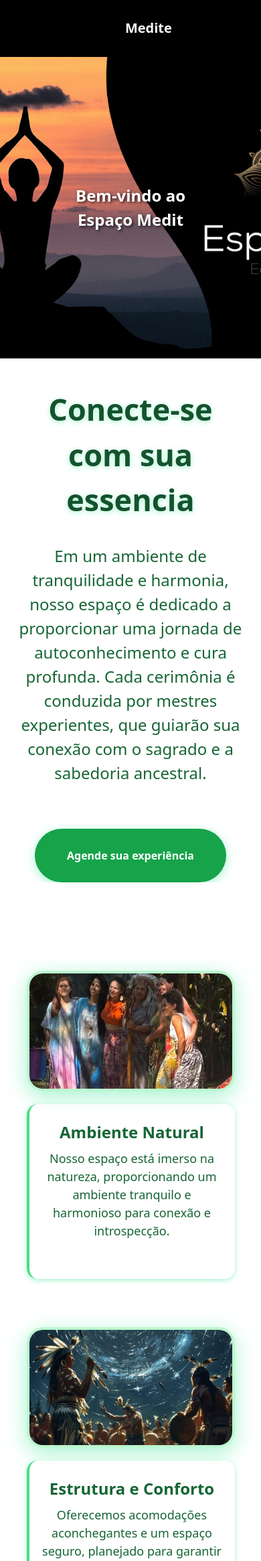
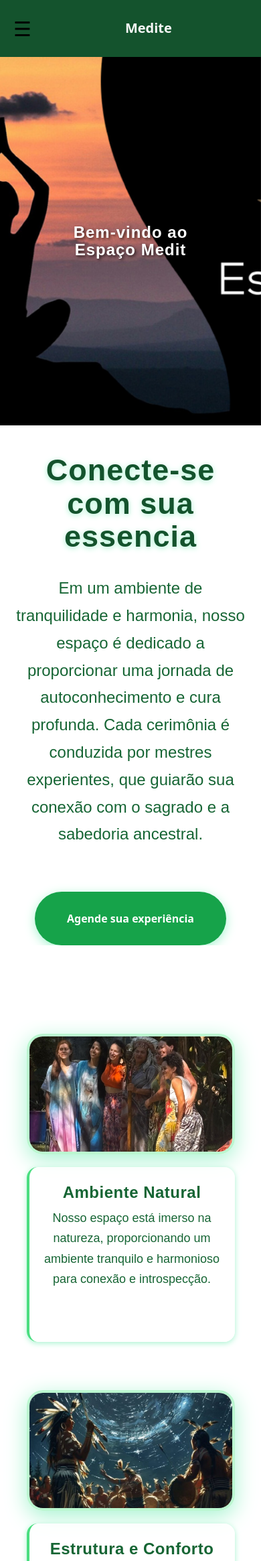
Before and after one commit to NicoDemosaS/Projeto-Medit, a Flask app: page / in a window 390 px wide. Shown: the top 2330 px of the page at 67% size. Run offline with Flask 3, Linux system fonts and the light colour scheme; some libraries are stand-ins or nearby versions.

Commit message:
padronizacoes cores, e tamanhos de font

```diff
--- a/static/css/styles.css
+++ b/static/css/styles.css
@@ -8,19 +8,45 @@
     --cor-botao: #000000; /* Cor do botão */
     --cor-botao-hover: #4b5563; /* Cor do botão ao passar o mouse */
     --cor-divider: #000000; /* Cor da linha divisória */
+    --cor-destaque: #14532d; /* Verde escuro para títulos e divisores */
+    --cor-subtitulo: #C89E4F; /* Dourado para subtítulos */
+    --cor-fundo-secao: #f4f4f4; /* Fundo suave para seções */
 }
 
+/* Microanimações para botões */
+.botao, button, .faq-btn {
+    transition: transform 0.2s, box-shadow 0.2s, background 0.2s;
+    background: var(--cor-subtitulo);
+    color: #fff;
+    border-radius: 8px;
+    font-weight: 600;
+    border: none;
+    padding: 0.7em 2em;
+    box-shadow: 0 2px 8px #c89e4f33;
+}
+.botao:hover, button:hover, .faq-btn:hover {
+    transform: scale(1.05);
+    box-shadow: 0 4px 16px #c89e4f33;
+    background: var(--cor-destaque);
+    color: #fff;
+}
+
+/* Header sticky para navegação fixa */
 header {
     display: flex;
     justify-content: flex-start;
     padding: 20px;
-    background-color: var(--cor-principal);
+    background-color: var(--cor-destaque);
     gap: 40%;
+    position: sticky;
+    top: 0;
+    z-index: 100;
+    box-shadow: 0 2px 8px rgba(0,0,0,0.04);
 }
 
 .logo a:hover {
     color: gray;
-  }
+}
 
 .logo {
     font-size: 20px;
@@ -563,10 +615,52 @@ header {
 
 .section-divider {
     border: none;
-    border-top: 2px dashed var(--cor-divider); /* Linha tracejada */
-    margin: 10px 0; /* Espaçamento vertical */
+    border-top: 3px dashed var(--cor-subtitulo);
+    margin: 32px 0;
+    width: 70%;
+    margin-left: auto;
+    margin-right: auto;
+    opacity: 0.7;
 }
 
+/* Títulos com hierarquia visual */
+h1, h2, h3 {
+    font-family: 'Montserrat', Arial, sans-serif;
+    font-weight: 700;
+    letter-spacing: 0.5px;
+}
+h1, .titulo-principal {
+    font-family: 'Montserrat', Arial, sans-serif;
+    font-size: 2.8rem;
+    color: var(--cor-destaque);
+    font-weight: 800;
+    letter-spacing: 1px;
+    margin-bottom: 1.2rem;
+    line-height: 1.1;
+}
+h2, .subtitulo {
+    font-family: 'Montserrat', Arial, sans-serif;
+    font-size: 2rem;
+    color: var(--cor-subtitulo);
+    font-weight: 700;
+    margin-bottom: 0.8rem;
+    line-height: 1.2;
+}
+h3 {
+    font-family: 'Montserrat', Arial, sans-serif;
+    font-size: 1.4rem;
+    color: var(--cor-destaque);
+    font-weight: 600;
+    margin-bottom: 0.5rem;
+    line-height: 1.3;
+}
+p, li, .texto-padrao {
+    font-family: 'Arial', sans-serif;
+    font-size: 1.08rem;
+    color: var(--cor-texto);
+    line-height: 1.7;
+    margin-bottom: 0.7rem;
+}
 
 /* Estilos para o carrossel de imagens */
 .slider {
@@ -574,6 +668,9 @@ header {
     height: 76vh; /* Altura responsiva baseada na altura da viewport */
     overflow: hidden; /* Esconde as imagens fora da área visível */
     position: relative;
+    background-attachment: fixed;
+    background-size: cover;
+    background-position: center;
 }
 @media (max-width: 768px) {
     .slider {
@@ -607,7 +705,7 @@ header {
 
 @media (max-width: 768px) {
     .slide {
-        height: 450px; /* Aumenta a altura vertical das imagens do carrossel no mobile */
+        height: 550px; /* Aumenta a altura vertical das imagens do carrossel no mobile */
         object-fit: cover;
         margin: 0;
         padding: 0;
```
Also changed, not shown: other parts of static/css/styles.css (+72 -37 lines).
